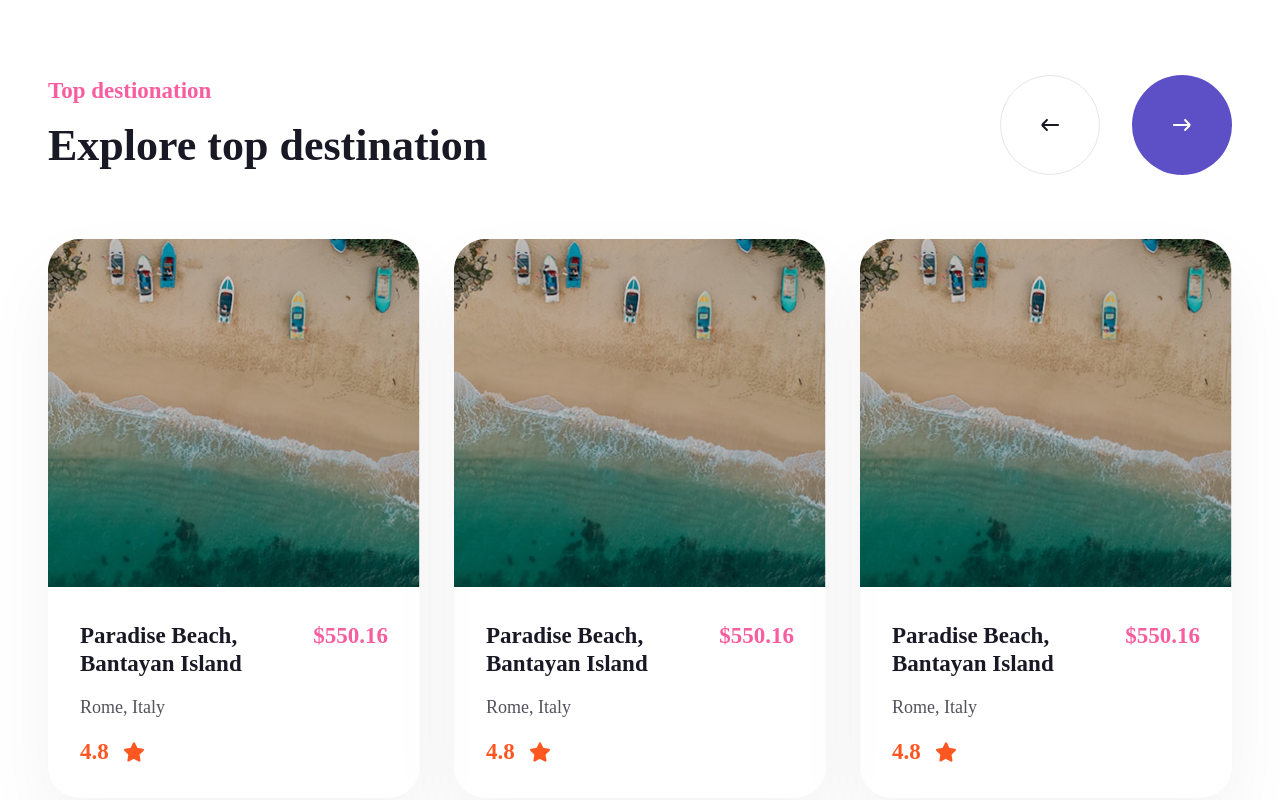
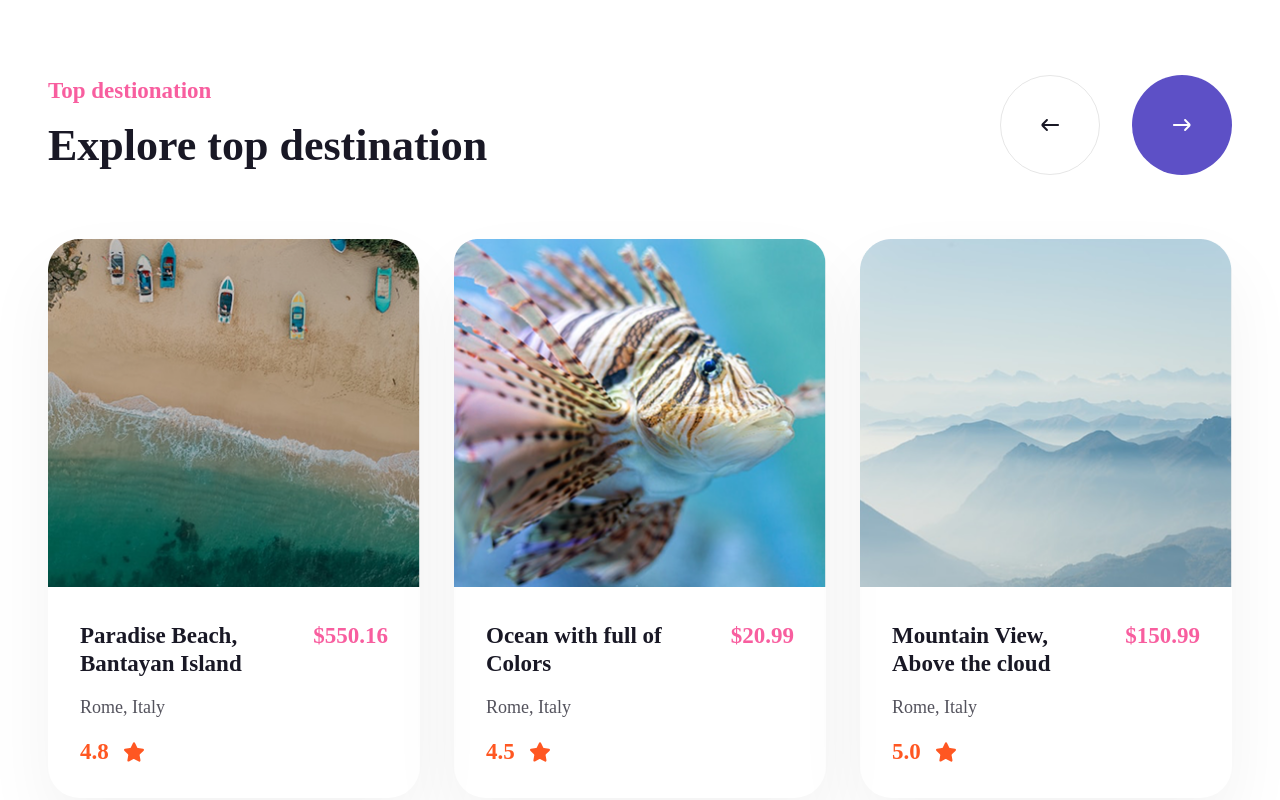
Before and after one commit to nickbforest/Homework10-Responsive, a plain HTML site: page index.html in a window 1280 px wide. Shown: the part 878-1678 px from the top of the page. Drawn offline with Linux system fonts and the light colour scheme.

Commit message:
add carousel

```diff
--- a/css/style.css
+++ b/css/style.css
@@ -284,3 +284,7 @@
   justify-content: space-between;
   margin-top: 64px;
 }
+
+.slide-heading {
+  width: 200px;
+}
--- a/index.html
+++ b/index.html
@@ -88,18 +88,18 @@
 
         <div class="slider-1">
           <div class="img">
-            <img class="slider-image" src="images/slide1.png" alt="slide1" />
+            <img class="slider-image" src="images/slide2.png" alt="slide1" />
           </div>
 
           <div class="slide-texts">
             <div class="slide-text-box">
-              <h4 class="slide-heading">Paradise Beach, Bantayan Island</h4>
-              <h5 class="price">$550.16</h5>
+              <h4 class="slide-heading">Ocean with full of Colors</h4>
+              <h5 class="price">$20.99</h5>
             </div>
 
             <h5 class="slide-span">Rome, Italy</h5>
             <div class="rating-start">
-              <h4 class="rating">4.8</h4>
+              <h4 class="rating">4.5</h4>
               <img src="images/star.svg" alt="star-svg" />
             </div>
           </div>
@@ -107,18 +107,18 @@
 
         <div class="slider-1">
           <div class="img">
-            <img class="slider-image" src="images/slide1.png" alt="slide1" />
+            <img class="slider-image" src="images/slide3.png" alt="slide1" />
           </div>
 
           <div class="slide-texts">
             <div class="slide-text-box">
-              <h4 class="slide-heading">Paradise Beach, Bantayan Island</h4>
-              <h5 class="price">$550.16</h5>
+              <h4 class="slide-heading">Mountain View, Above the cloud</h4>
+              <h5 class="price">$150.99</h5>
             </div>
 
             <h5 class="slide-span">Rome, Italy</h5>
             <div class="rating-start">
-              <h4 class="rating">4.8</h4>
+              <h4 class="rating">5.0</h4>
               <img src="images/star.svg" alt="star-svg" />
             </div>
           </div>
```
Also changed, not shown: images/slide2.png (added), images/slide3.png (added).
